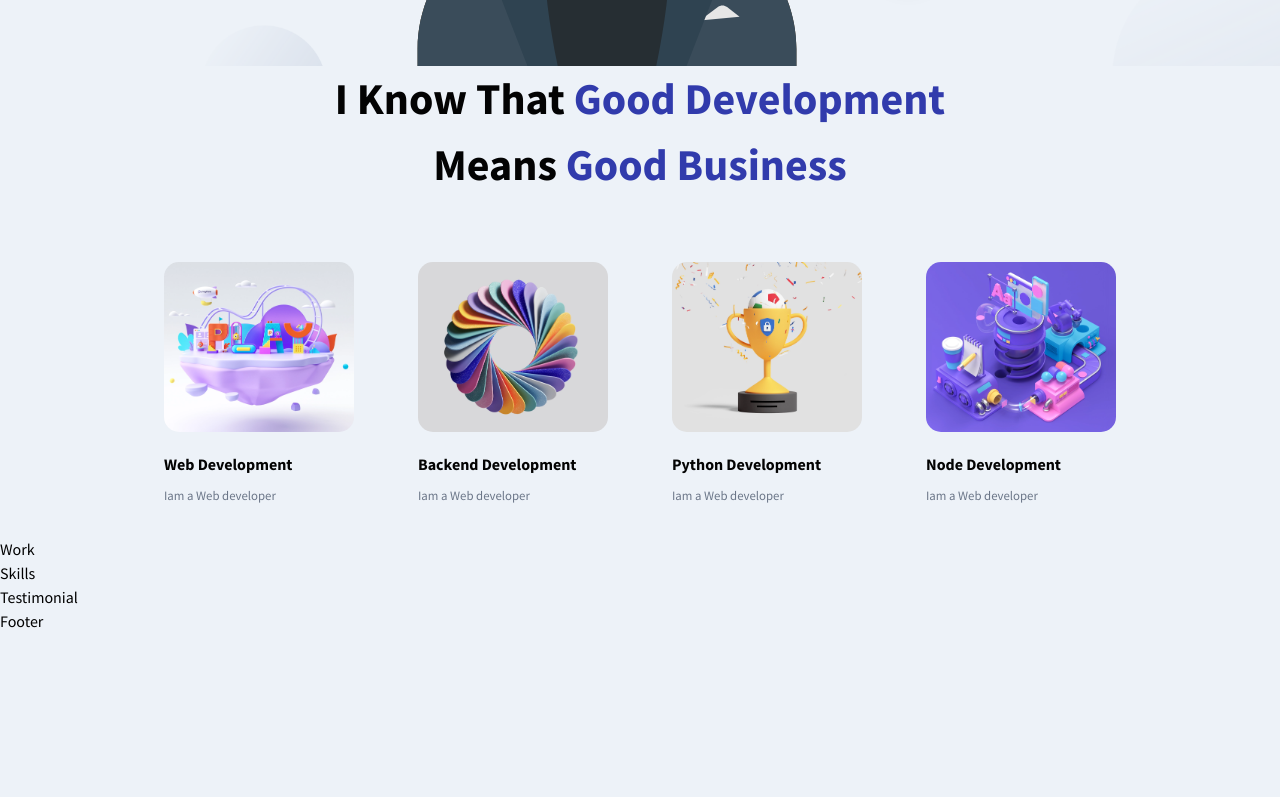
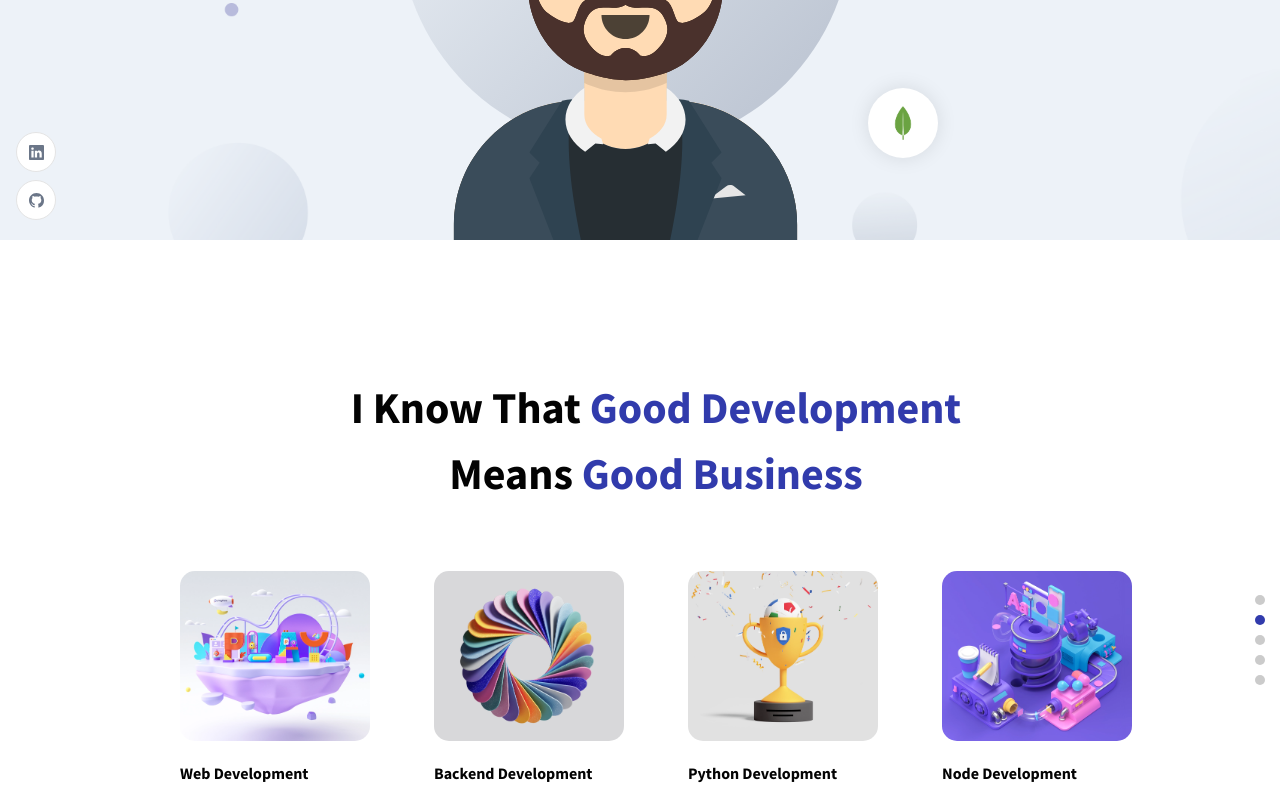
Before and after one commit to cdlavacudeg/cdlavacudeg.github.io, a React (Create React App) app in the folder frontend/: page / in a window 1280 px wide. Shown: the part 560-1357 px from the top of the page. Before the commit the page ends 1193 px from the top, so only its background shows below. Built offline with nearby package versions, Linux system fonts and the light colour scheme.

Commit message:
[Implement] AppWrap in Header and About

```diff
--- a/frontend/src/App.scss
+++ b/frontend/src/App.scss
@@ -21,6 +21,14 @@
   @media screen and (max-width: 450px) {
     padding: 4rem 1rem 2rem;
   }
+}
+
+.app__whitebg {
+  background-color: var(--white-color);
+}
+
+.app__primarybg {
+  background-color: var(--primary-color);
 }
 
 .head-text {
@@ -77,9 +85,10 @@
 
   padding: 1.6rem;
 
-  div {
+  a {
     width: 40px;
     height: 40px;
+    cursor: pointer;
     border-radius: 50%;
     background-color: var(--white-color);
     margin: 0.4rem 0;
--- a/frontend/src/components/SocialMedia.tsx
+++ b/frontend/src/components/SocialMedia.tsx
@@ -4,12 +4,12 @@ import { BsLinkedin, BsGithub } from 'react-icons/bs'
 export const SocialMedia: React.FC = () => {
   return (
     <div className='app__social'>
-      <div>
+      <a href='https://www.linkedin.com/in/cdlavacudeg/' target='_blank' rel='noopener noreferrer'>
         <BsLinkedin />
-      </div>
-      <div>
+      </a>
+      <a href='https://github.com/cdlavacudeg' target='_blank' rel='noopener noreferrer'>
         <BsGithub />
-      </div>
+      </a>
     </div>
   )
 }
--- a/frontend/src/components/index.ts
+++ b/frontend/src/components/index.ts
@@ -1,9 +1,5 @@
-import {NavigationDots} from './NavigationDots';
-import {SocialMedia} from './SocialMedia';
-import {Navbar} from './Navbar/Navbar';
+import { NavigationDots } from './NavigationDots'
+import { SocialMedia } from './SocialMedia'
+import { Navbar } from './Navbar/Navbar'
 
-export {
-  NavigationDots,
-  SocialMedia,
-  Navbar,
-};
+export { NavigationDots, SocialMedia, Navbar }
--- a/frontend/src/containers/About/About.tsx
+++ b/frontend/src/containers/About/About.tsx
@@ -2,8 +2,9 @@ import React from 'react'
 import { motion } from 'framer-motion'
 import { images } from '../../constants'
 import './About.scss'
+import { AppWrap } from '../../wrapper'
 
-export const About: React.FC = () => {
+const About: React.FC = () => {
   interface AboutItem {
     title: string
     description: string
@@ -48,3 +49,5 @@ export const About: React.FC = () => {
     </div>
   )
 }
+
+export default AppWrap(About, 'about', 'app__whitebg')
--- a/frontend/src/containers/Header/Header.tsx
+++ b/frontend/src/containers/Header/Header.tsx
@@ -1,6 +1,7 @@
 import React from 'react'
 import { motion } from 'framer-motion'
 import { images } from '../../constants'
+import { AppWrap } from '../../wrapper'
 import './Header.scss'
 
 const scaleVariants = {
@@ -16,7 +17,7 @@ const scaleVariants = {
 
 const skillsBubles = [images.express, images.node, images.mongo]
 
-export const Header: React.FC = () => {
+const Header: React.FC = () => {
   return (
     <div id='home' className='app__header app__flex'>
       <motion.div
@@ -71,3 +72,5 @@ export const Header: React.FC = () => {
     </div>
   )
 }
+
+export default AppWrap(Header, 'home')
--- a/frontend/src/containers/index.ts
+++ b/frontend/src/containers/index.ts
@@ -1,6 +1,6 @@
-export { About } from './About/About'
+export { default as About } from './About/About'
 export { Footer } from './Footer/Footer'
-export { Header } from './Header/Header'
+export { default as Header } from './Header/Header'
 export { Skills } from './Skills/Skills'
 export { Testimonial } from './Testimonial/Testimonial'
 export { Work } from './Work/Work'
--- a/frontend/src/wrapper/AppWrap.tsx
+++ b/frontend/src/wrapper/AppWrap.tsx
@@ -1,8 +1,9 @@
 import React from 'react'
-import {NavigationDots,SocialMedia} from '../components/'
+import { NavigationDots, SocialMedia } from '../components/'
 
 // HOC -> Higher order component
-export const AppWrap = (Component:React.FC,idName:string,classNames:string) => function HOC(){
+export const AppWrap = (Component: React.FC, idName: string, classNames: string | null = '') =>
+  function HOC() {
     return (
       <div id={idName} className={`app__container ${classNames}`}>
         <SocialMedia />
--- a/frontend/src/wrapper/index.ts
+++ b/frontend/src/wrapper/index.ts
@@ -1 +1 @@
-export {AppWrap} from './AppWrap'
+export { AppWrap } from './AppWrap'
```
Also changed, not shown: frontend/src/components/NavigationDots.tsx (+6 -8 lines). Lines whose indentation alone changed are shown as unchanged.
